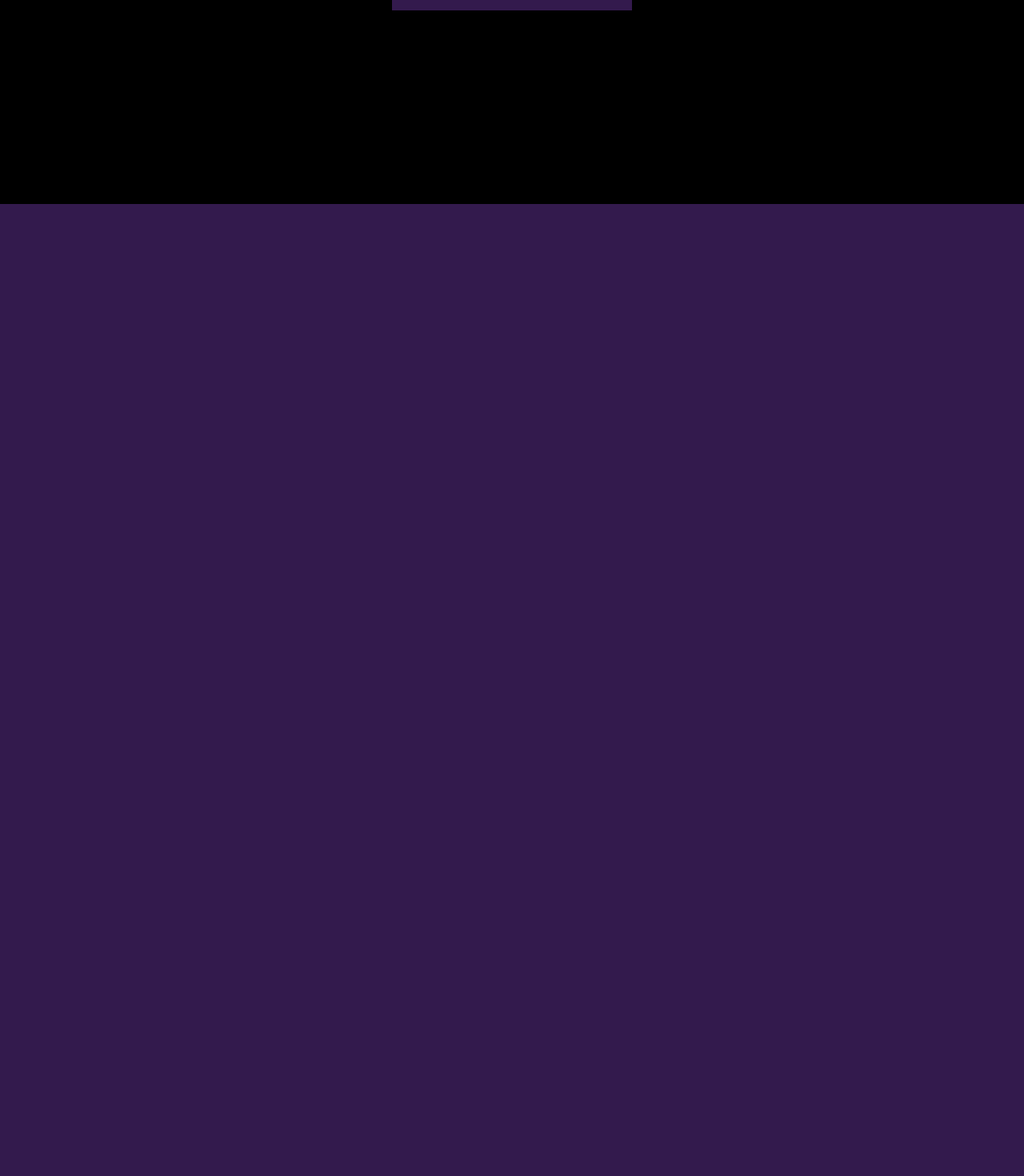
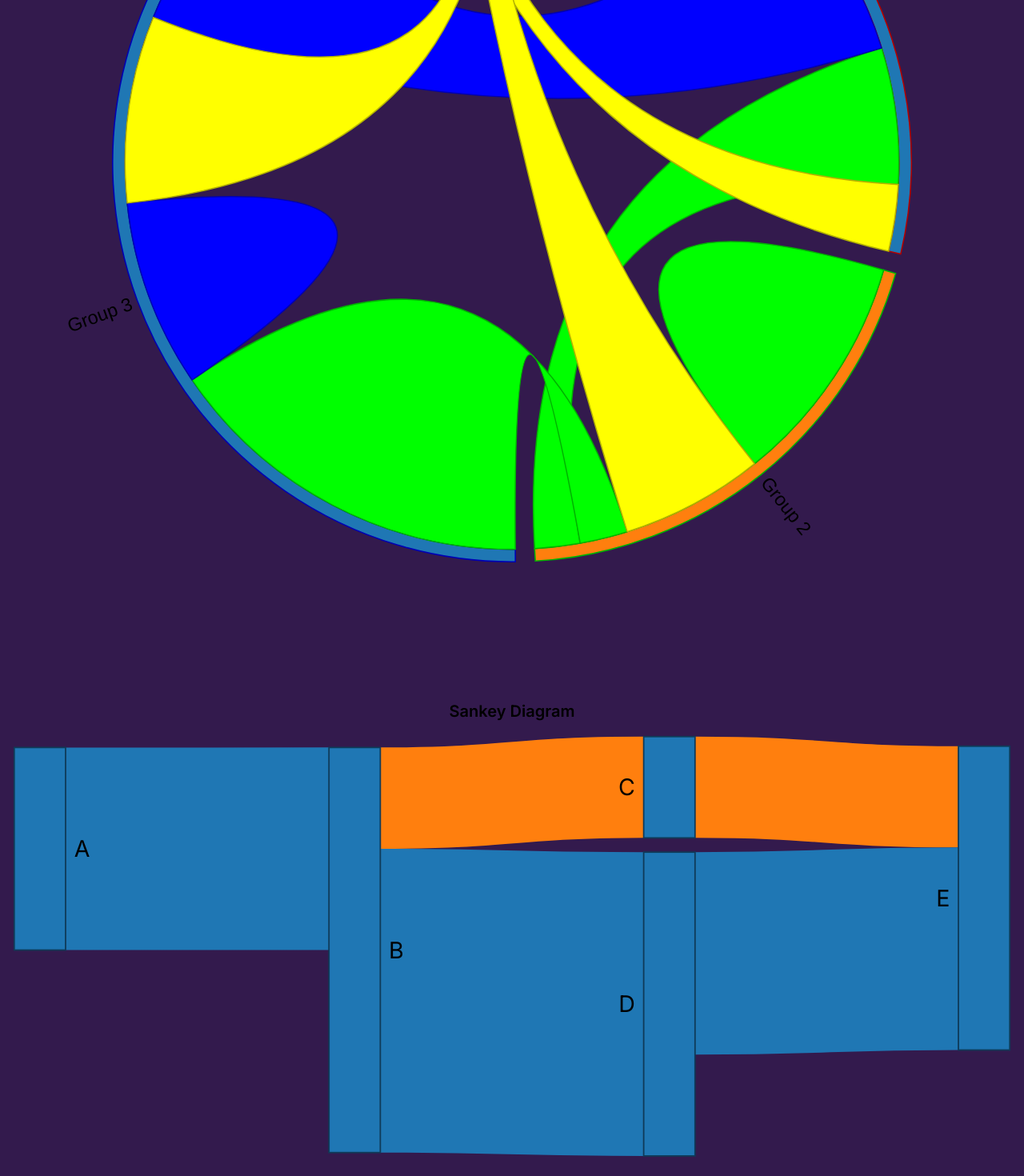
Before and after one commit to Kanuck-mk2/d3-project, a Next.js app: page / in a window 1280 px wide. Shown: the part 545-2015 px from the top of the page at 80% size. Before the commit the page ends 800 px from the top, so only its background shows below. Built offline with nearby package versions, Linux system fonts and the light colour scheme.

Commit message:
added a sankey graph

```diff
--- a/app/page.tsx
+++ b/app/page.tsx
@@ -1,41 +1,45 @@
-'use client'
+import React from 'react';
+import ChordGraph from '../component/ChordGraph' // Make sure to adjust the path accordingly
+import SankeyDiagram from '../component/Sankey'; // Make sure to adjust the path accordingly
 
-import React, { useState } from 'react';
-import ChordGraph from '../component/ChordGraph';
+const App: React.FC = () => {
+  const chordData = [
+    [11975, 5871, 8916, 2868],
+    [1951, 10048, 2060, 6171],
+    [8010, 16145, 8090, 8045],
+    [1013, 990, 940, 6907],
+  ];
 
-const defaultData: number[][] = [
-  [11975, 971, 8916, 2868],
-  [1951, 10048, 2060, 6171],
-  [8010, 16145, 8090, 8045],
-  [1013, 990, 940, 6907, 5563],
-];
-
-const updatedData: number[][] = [
-  [12700, 6000, 4000, 9000],
-  [2000, 11000, 7500, 6500],
-  [8200, 12200, 8255, 8100],
-  [7200, 1000, 1240, 3000, 5700],
-];
-
-const Home: React.FC = () => {
-  const [data, setData] = useState<number[][]>(defaultData);
-  const [isDefault, setIsDefault] = useState(true);
-
-
-  const toggleData = () => {
-    setData(isDefault ? updatedData : defaultData);
-    setIsDefault(!isDefault);
+  const sankeyData = {
+    nodes: [
+      { name: "A" },
+      { name: "B" },
+      { name: "C" },
+      { name: "D" },
+      { name: "E" }
+    ],
+    links: [
+      { source: 0, target: 1, value: 10 },
+      { source: 1, target: 2, value: 5 },
+      { source: 1, target: 3, value: 15 },
+      { source: 2, target: 4, value: 5 },
+      { source: 3, target: 4, value: 10 }
+    ]
   };
 
   return (
-    <div className="bg-black flex flex-col items-center justify-center text-center min-h-screen py-2">
-      <h1 className="text-4xl  font-bold mb-8 text-sky-400 flex justify-center items-center h-full w-full">D3 Chord Graph</h1>
-      <ChordGraph data={data} />
-      <button onClick={toggleData} className="mt-4 p-2 bg-white-500 text-black rounded">
-        {isDefault ? 'Switch to Updated Data' : 'Switch to Default Data'}
-      </button>
+    <div className="container mx-auto p-4">
+      <h1 className="text-center text-2xl font-bold mb-8">Data Visualizations</h1>
+      <div className="mb-12">
+        <h2 className="text-center text-xl font-semibold mb-4">Chord Graph</h2>
+        <ChordGraph data={chordData} />
+      </div>
+      <div>
+        <h2 className="text-center text-xl font-semibold mb-4">Sankey Diagram</h2>
+        <SankeyDiagram data={sankeyData} />
+      </div>
     </div>
   );
 };
 
-export default Home;
+export default App;
--- /dev/null
+++ b/component/Sankey.tsx
@@ -0,0 +1,114 @@
+
+'use client'
+
+
+import React, { useEffect, useRef } from 'react';
+import * as d3 from 'd3';
+import { sankey as d3Sankey, sankeyLinkHorizontal, SankeyLink, SankeyNode } from 'd3-sankey';
+
+interface Node extends SankeyNode {
+  name: string;
+}
+
+interface Link extends SankeyLink<Node, Node> {
+  source: number;
+  target: number;
+  value: number;
+}
+
+interface SankeyData {
+  nodes: Node[];
+  links: Link[];
+}
+
+const SankeyDiagram: React.FC<{ data: SankeyData }> = ({ data }) => {
+  const svgRef = useRef<SVGSVGElement | null>(null);
+
+  useEffect(() => {
+    if (!svgRef.current) return;
+
+    const width = 700;
+    const height = 300;
+
+    const svg = d3.select(svgRef.current)
+      .attr('viewBox', `0 0 ${width} ${height}`)
+      .attr('width', '100%')
+      .attr('height', '100%');
+
+    const sankey = d3Sankey<Node, Link>()
+      .nodeWidth(36)
+      .nodePadding(10)
+      .extent([[1, 1], [width - 1, height - 5]]);
+
+    const { nodes, links } = sankey(data);
+
+    svg.selectAll('*').remove();
+
+    // Define linear gradients
+    const defs = svg.append('defs');
+
+    defs
+      .append('linearGradient')
+      .attr('id', 'gradient1')
+      .attr('x1', '0%')
+      .attr('x2', '100%')
+      .attr('y1', '0%')
+      .attr('y2', '100%')
+      .append('stop')
+      .attr('offset', '0%')
+      .attr('stop-color', '#1f77b4'); // Start color
+
+    defs
+      .append('linearGradient')
+      .attr('id', 'gradient2')
+      .attr('x1', '0%')
+      .attr('x2', '100%')
+      .attr('y1', '0%')
+      .attr('y2', '100%')
+      .append('stop')
+      .attr('offset', '100%')
+      .attr('stop-color', '#ff7f0e'); // End color
+
+    // Add the links
+    svg.append('g')
+      .selectAll('path')
+      .data(links)
+      .enter().append('path')
+      .attr('class', 'link')
+      .attr('d', sankeyLinkHorizontal())
+      .style('stroke-width', d => Math.max(1, d.width))
+      .style('stroke', d => d.index % 2 === 0 ? 'url(#gradient1)' : 'url(#gradient2)') // Apply gradients
+      .style('fill', 'none');
+
+    // Add the nodes
+    const node = svg.append('g')
+      .selectAll('.node')
+      .data(nodes)
+      .enter().append('g')
+      .attr('class', 'node')
+      .attr('transform', d => `translate(${d.x0},${d.y0})`);
+
+    node.append('rect')
+      .attr('height', d => d.y1 - d.y0)
+      .attr('width', sankey.nodeWidth())
+      .style('fill', d => d3.scaleOrdinal(d3.schemeCategory10)(d.name) as string)
+      .style('stroke', d => d3.rgb(d3.scaleOrdinal(d3.schemeCategory10)(d.name) as string).darker(2).toString())
+      .append('title')
+      .text(d => `${d.name}\n${d.value}`);
+
+    node.append('text')
+      .attr('x', -6)
+      .attr('y', d => (d.y1 - d.y0) / 2)
+      .attr('dy', '0.35em')
+      .attr('text-anchor', 'end')
+      .text(d => d.name)
+      .filter(d => d.x0 < width / 2)
+      .attr('x', 6 + sankey.nodeWidth())
+      .attr('text-anchor', 'start');
+
+  }, [data]);
+
+  return <svg ref={svgRef}></svg>;
+};
+
+export default SankeyDiagram;
--- a/package.json
+++ b/package.json
@@ -10,6 +10,7 @@
   },
   "dependencies": {
     "d3": "^7.9.0",
+    "d3-sankey": "^0.12.3",
     "framer-motion": "^11.3.4",
     "next": "^13.4.6",
     "react": "^18.2.0",
```
Also changed, not shown: component/Circles.tsx (deleted, +0 -23 lines), 1 other file (tests, documents, lock files or other folders).
